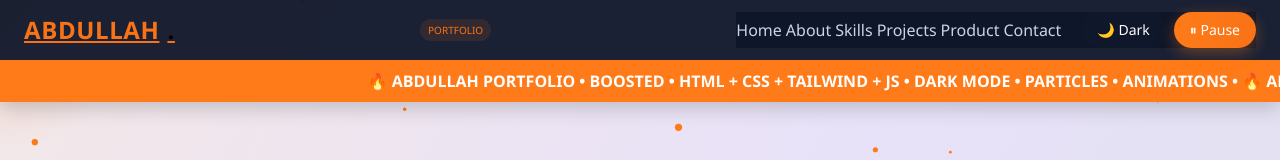
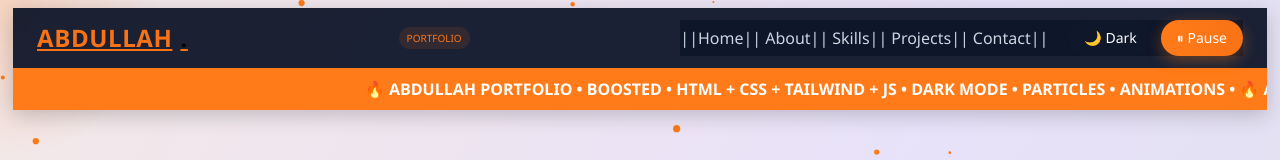
Before and after one commit to quershisarkar804-hue/portfolio, a plain HTML site: page index.html in a window 1280 px wide. Shown: the top 160 px of the page. Drawn offline with nearby package versions, Linux system fonts and the light colour scheme.

Commit message:
Update navbar links format and adjust navbar margin in CSS

```diff
--- a/index.html
+++ b/index.html
@@ -21,24 +21,23 @@
 <header class="navbar sticky top-0 z-50">
   <nav class="max-w-7xl mx-auto px-4 sm:px-6 py-3 flex justify-between items-center flex-wrap gap-3">
 
-    <!-- LOGO -->
+
     <a href="#home" class="text-xl sm:text-2xl font-extrabold tracking-wide flex items-center gap-2 text-orange-500">
       ABDULLAH<span style="color:#000">.</span>
 </a>
     <span class="hidden sm:inline-block text-[10px] px-2 py-1 rounded-full bg-orange-500/10 text-orange-500 border border-orange-500/20">PORTFOLIO</span>
     </a>
 
-    <!-- MOBILE BUTTON -->
+
     <button onclick="toggleMenu()" class="menu-btn md:hidden text-3xl leading-none px-3 py-1">☰</button>
 
-    <!-- LINKS -->
+
     <div id="navLinks" class="nav-links hidden w-full md:w-auto md:flex md:items-center gap-1 md:gap-1 flex-col md:flex-row text-center mt-3 md:mt-0 bg-white/5 md:bg-transparent rounded-2xl md:rounded-none p-3 md:p-0 backdrop-blur-md md:backdrop-blur-0 border border-white/10 md:border-0">
-      <a class="nav-link nav-link-new" href="#home">Home</a>
-      <a class="nav-link nav-link-new" href="#about">About</a>
-      <a class="nav-link nav-link-new" href="#skills">Skills</a>
-      <a class="nav-link nav-link-new" href="#projects">Projects</a>
-      <a class="nav-link nav-link-new" href="#product">Product</a>
-      <a class="nav-link nav-link-new" href="#contact">Contact</a>
+      <a class="nav-link nav-link-new" href="#home">||Home||</a>
+      <a class="nav-link nav-link-new" href="#about">About||</a>
+      <a class="nav-link nav-link-new" href="#skills">Skills||</a>
+      <a class="nav-link nav-link-new" href="#projects">Projects||</a>
+      <a class="nav-link nav-link-new" href="#contact">Contact||</a>
 
       <div class="flex gap-2 justify-center mt-3 md:mt-0 md:ml-4 pt-3 md:pt-0 border-t border-white/10 md:border-0">
         <button onclick="toggleDark()" class="btn2 px-4 py-2 rounded-full text-sm hover:scale-105 transition">🌙 Dark</button>
--- a/style.css
+++ b/style.css
@@ -4,7 +4,7 @@
 .menu-btn:active{transform:scale(.95)}
 
 /* ============ 1. RESET & VARIABLES ============ */
-*{margin:0;padding:0;box-sizing:border-box;font-family:'Segoe UI',Arial,sans-serif;scroll-behavior:smooth}
+*{padding:0;box-sizing:border-box;font-family:'Segoe UI',Arial,sans-serif;scroll-behavior:smooth}
 :root{--main:#ff7a18;--dark:#0f172a;--light:#f8fafc;--card:#ffffff}
 body{background:var(--light);color:var(--dark);overflow-x:hidden}
 img{max-width:100%;height:auto}
@@ -22,7 +22,7 @@ body.dark input,body.dark textarea{background:white;color:#fff;border-color:#334
 .cursor-glow{position:fixed;width:300px;height:300px;border-radius:50%;background:radial-gradient(circle,rgba(255,122,24,.18),transparent 70%);pointer-events:none;z-index:-1;transform:translate(-50%,-50%)}
 
 /* ============ 4. NAVBAR ============ */
-.navbar{position:sticky;top:0;z-index:50;background:rgba(15,23,42,.95);backdrop-filter:blur(12px);color:#fff;box-shadow:0 5px 20px rgba(0,0,0,.2)}
+.navbar{margin: 5px; position:sticky;top:0;z-index:50;background:rgba(15,23,42,.95);backdrop-filter:blur(12px);color:#fff;box-shadow:0 5px 20px rgba(0,0,0,.2)}
 .nav-link{color:#cbd5e1;text-decoration:none}
 .nav-link:hover{color:var(--main)}
 
```
